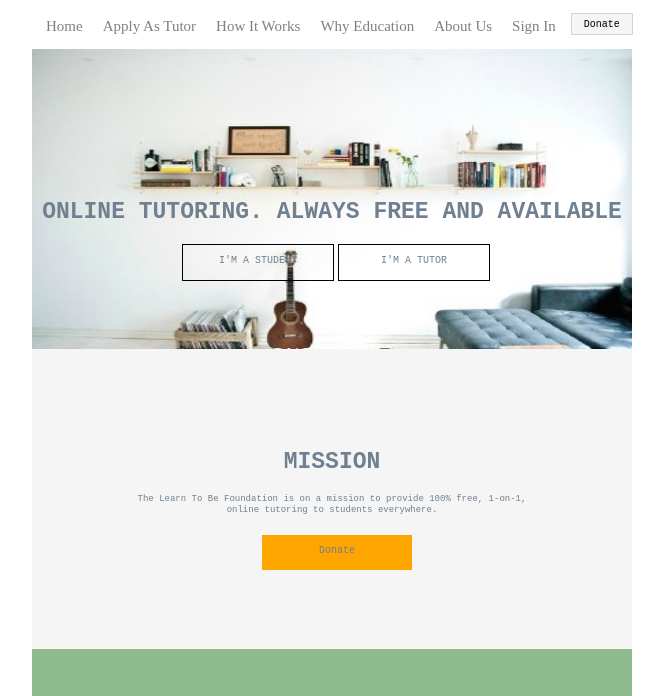
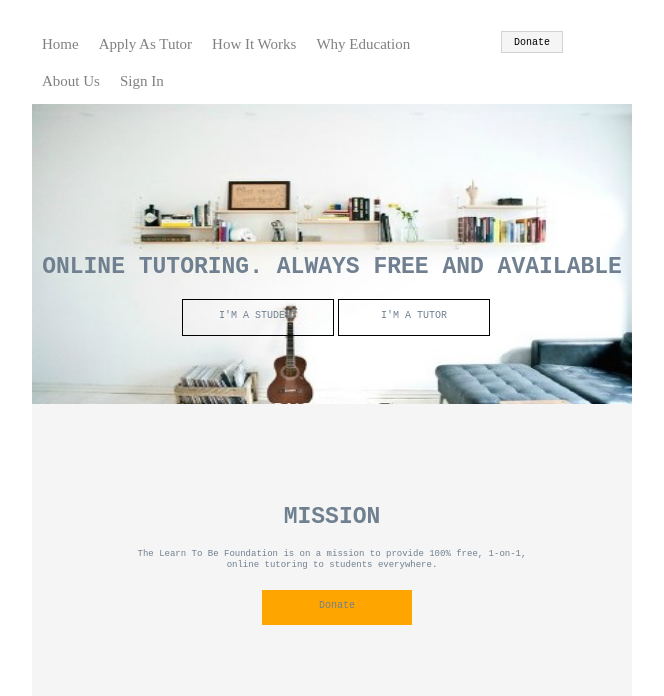
Before and after one commit to shangfei2014/3w3p_course, a plain HTML site: page course_one/index.html in a window 1280 px wide. Shown: the top 696 px of the page, without its empty margins (376-1040 px from the left). Drawn offline with Linux system fonts and the light colour scheme.

Commit message:
change margin set for the whole page

```diff
--- a/course_one/stylesheets/learn_style.css
+++ b/course_one/stylesheets/learn_style.css
@@ -1,5 +1,6 @@
 #main{
-    margin-left: 400px;
+    margin: 400px;
+    margin-top: 0px;
 }
 
 .font_small {
```
